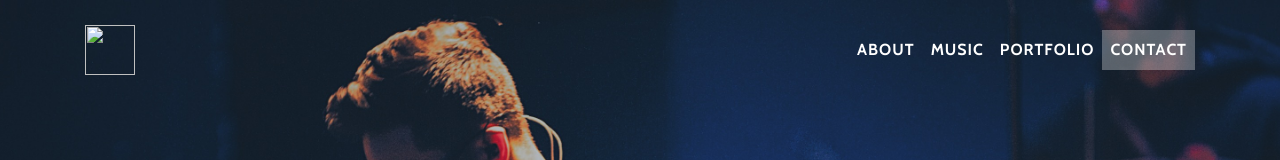
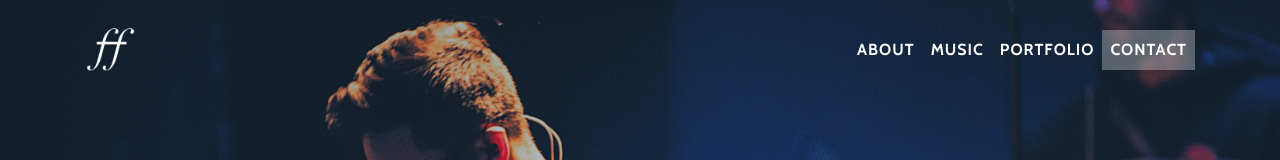
Before and after one commit to markhattori/markhattori.github.io, a website with bundled scripts: page index.html in a window 1280 px wide. Shown: the top 160 px of the page. Built offline with nearby package versions, Linux system fonts and the light colour scheme; files whose address does not match are found by name.

Commit message:
logo edit

```diff
--- a/index.html
+++ b/index.html
@@ -28,7 +28,7 @@
     <!-- Navigation -->
     <nav class="navbar navbar-expand-lg navbar-light fixed-top" id="mainNav">
       <div class="container">
-        <a class="navbar-brand js-scroll-trigger" href="#page-top"> <img src="img/1501.PNG" width="50" height ="50"></a>
+        <a class="navbar-brand js-scroll-trigger" href="#page-top"> <img src="img/IMG_1501.PNG" width="50" height ="50"></a>
         <button class="navbar-toggler navbar-toggler-right" type="button" data-toggle="collapse" data-target="#navbarResponsive" aria-controls="navbarResponsive" aria-expanded="false" aria-label="Toggle navigation">
           Menu
           <i class="fa fa-bars"></i>
```
